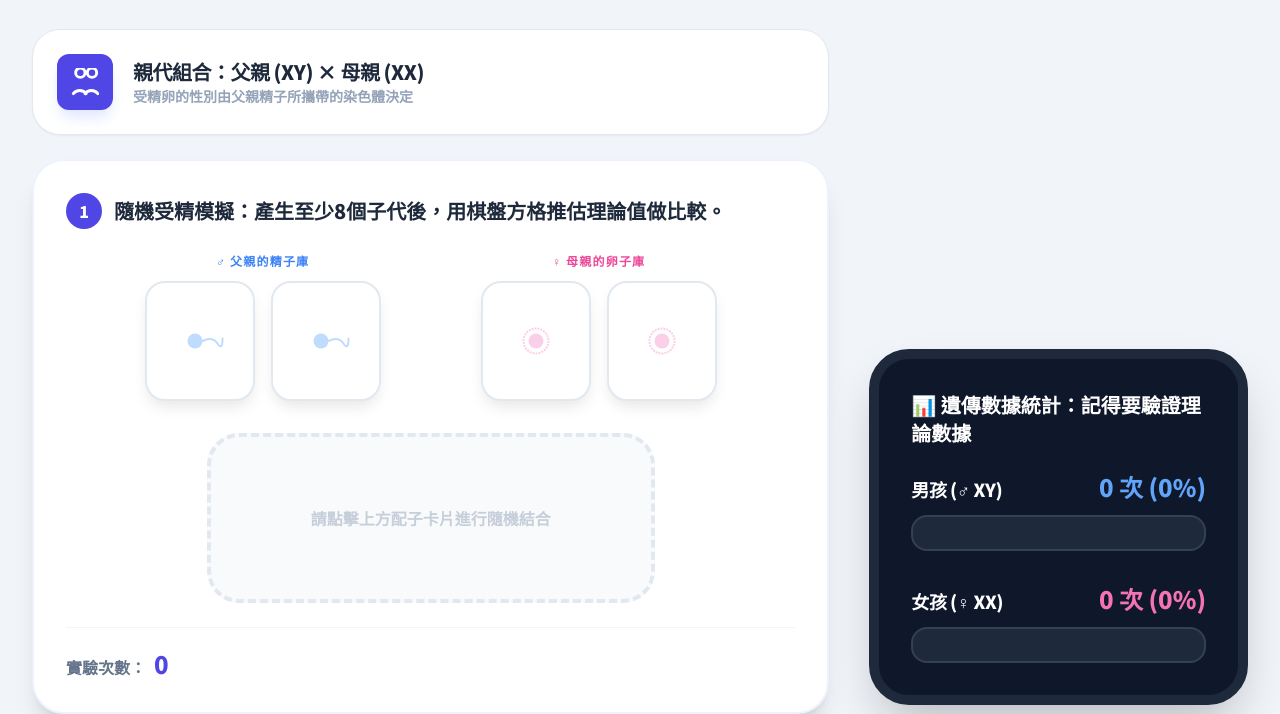
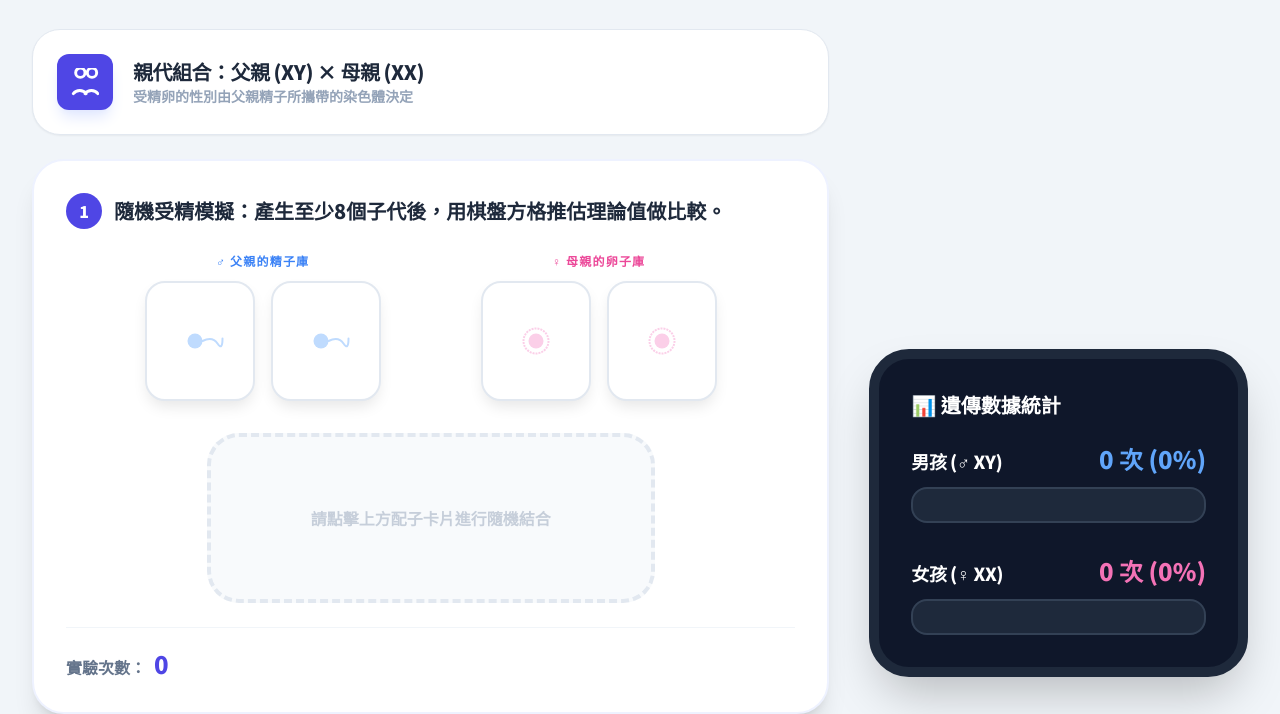
Before and after one commit to teacherliya-hub/Sexinheritance, a plain HTML site: page index.html in a window 1280 px wide. Shown: the part 107-821 px from the top of the page. Drawn offline with nearby package versions, Linux system fonts and the light colour scheme.

Commit message:
Update index.html

```diff
--- a/index.html
+++ b/index.html
@@ -272,7 +272,7 @@
         <!-- 右側：統計看板 (4/12) -->
         <div class="lg:col-span-4">
             <section class="bg-slate-900 text-white p-8 rounded-[40px] shadow-2xl border-[10px] border-slate-800 lg:mt-80 transition-all duration-500">
-                <h3 class="text-xl font-black mb-6 flex items-center gap-3">📊 遺傳數據統計：記得要驗證理論數據</h3>
+                <h3 class="text-xl font-black mb-6 flex items-center gap-3">📊 遺傳數據統計</h3>
 
                 <div class="space-y-8">
                     <div class="space-y-3">
```
